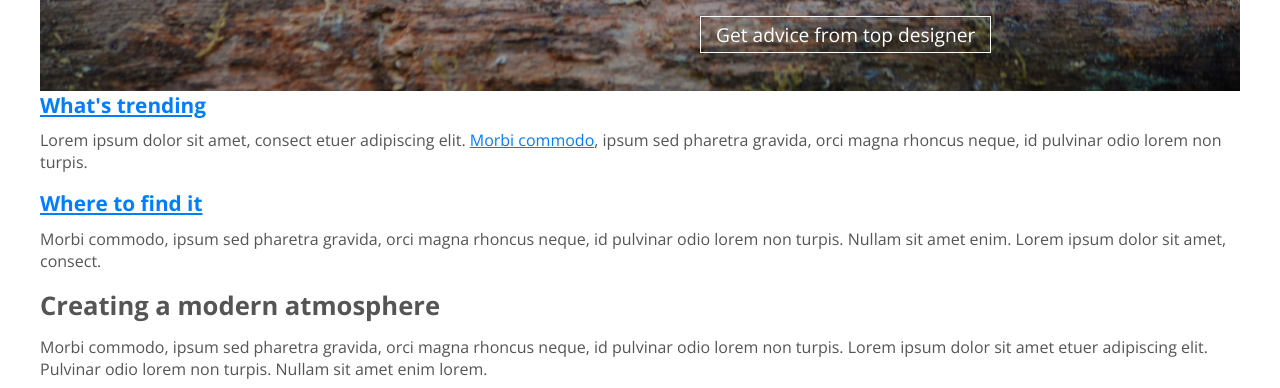
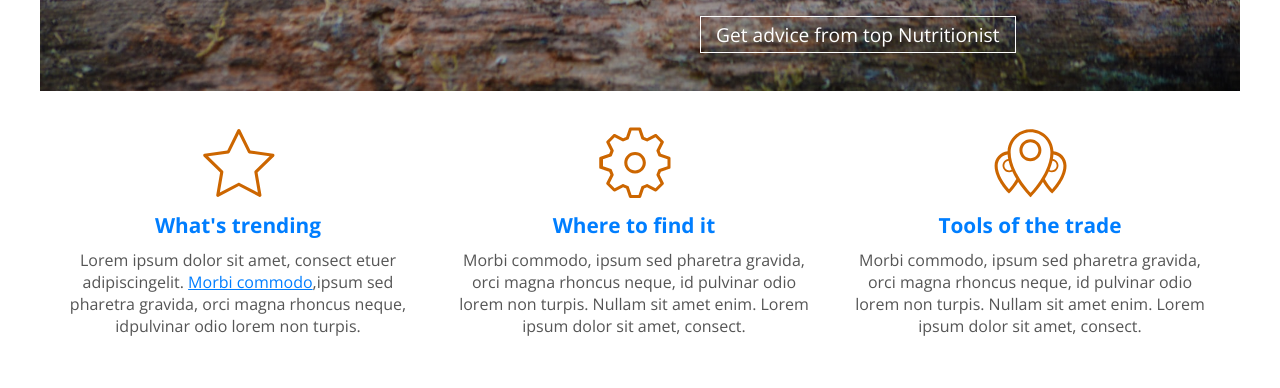
Before and after one commit to aayodipe/Everyday-thing, a plain HTML site: page index.html in a window 1280 px wide. Shown: the part 339-727 px from the top of the page. Drawn offline with nearby package versions, Linux system fonts and the light colour scheme.

Commit message:
Style the main section

```diff
--- a/css/screen.css
+++ b/css/screen.css
@@ -34,6 +34,7 @@ a.btn {
 
 a.btn:hover { background-color: rgba(0,0,0,0.8);}
 
+
 /* Header */
 
 header {height:430px; background:#cf0004 url('../image/banner_1200.jpg') no-repeat center bottom; position: relative;
@@ -63,3 +64,18 @@ header div.hero h1 {
      margin: 0 0 30px 0;
      color: #fff;
 }
+/* Section-All */
+section { padding: 0 30px;}
+/* Clear the float */
+section::after {content: ""; display:block; clear:both}
+
+/* Section-Main  */
+section.main { margin-top: 20px; margin-bottom:30px; padding: 0;}
+section.main aside { width:33%; float: left; text-align: center;}
+section.main .content {margin:15px; background: no-repeat center top; background-size: 75px 75px;padding-top: 85px;}
+
+section.main aside h3 a{ text-decoration:none;}
+section.main aside h3 a:hover{ color: rgba(40, 150, 165, 0.4);}
+section.main .content.trending{background-image: url('../image/icon_star.svg');}
+section.main .content.find-it{background-image: url('../image/icon_gear.svg');}
+section.main .content.tools{background-image: url('../image/icon_marker.svg');}
--- a/index.html
+++ b/index.html
@@ -12,19 +12,25 @@
 				<a href="index.html" class="site-logo" title="Vicade Beauty"><span>Vicade Beauty</span></a>
 				<div class="hero">
 					<h1>Add Interest with natural textures</h1>
-					<a href="#" class="btn" title="Get advice from top designer">Get advice from top designer</a>
+					<a href="#" class="btn" title="Get advice from top Nutritionist">Get advice from top Nutritionist</a>
 				</div>
 			</header>
 			<section class="main">
 				<aside>
-					<div class="content">
+					<div class="content trending">
 						<h3><a href="#">What&apos;s trending</a></h3>
-			<p>Lorem ipsum dolor sit amet, consect etuer adipiscing elit. <a href="http://codifydesign.com">Morbi commodo</a>, ipsum sed pharetra gravida, orci magna rhoncus neque, id pulvinar odio lorem non turpis.</p>
+			               <p>Lorem ipsum dolor sit amet, consect etuer adipiscingelit. <a href="http://codifydesign.com">Morbi commodo</a>,ipsum sed pharetra gravida, orci magna rhoncus neque, idpulvinar odio lorem non turpis.</p>
 					</div>
 				</aside>
 				<aside>
-					<div class="content">
+					<div class="content find-it">
 						<h3><a href="#">Where to find it</a></h3>
+			               <p>Morbi commodo, ipsum sed pharetra gravida, orci magna rhoncus neque, id pulvinar odio lorem non turpis. Nullam sit amet enim. Lorem ipsum dolor sit amet, consect.</p>
+					</div>
+				</aside>
+				<aside>
+					<div class="content tools">
+						<h3><a href="#">Tools of the trade</a></h3>
 			               <p>Morbi commodo, ipsum sed pharetra gravida, orci magna rhoncus neque, id pulvinar odio lorem non turpis. Nullam sit amet enim. Lorem ipsum dolor sit amet, consect.</p>
 					</div>
 				</aside>
```
